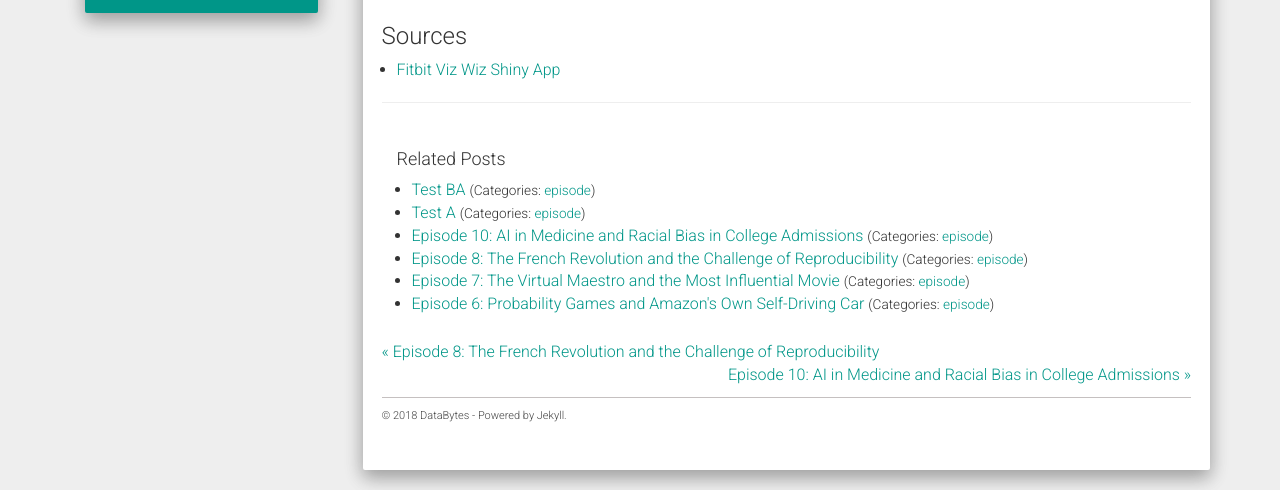
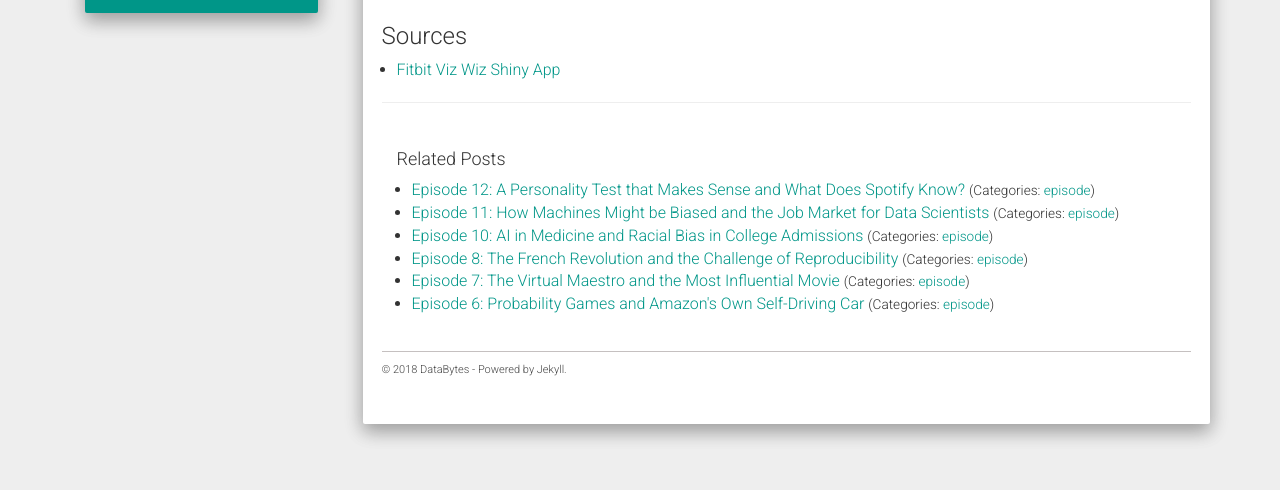
Before and after one commit to DataBytesPodcast/databytespodcast.github.io, a Jekyll site: the page built from _posts/2019-01-25-episode-9-fitbit-viz.md, in a window 1280 px wide, cut to the strip 474-964 px from the top of the page. Built offline with Jekyll 4.4.1, drawn with Linux system fonts in a browser that asks for light colours; nearby versions of some CDN libraries; after the commit the page ends 918 px from its top, so only the background shows below that; some of the changed lines change nothing that is shown.

Commit message:
Added 2 future eps 11 and 12, removed podcast info since feed is externally generated now

```diff
--- a/_config.yml
+++ b/_config.yml
@@ -18,20 +18,6 @@ disqus_shortname: "databytes-podcast"
 enableTags: true
 tagarray: []
 
-podcast_album_art: /static/img/podcast_Databytes.png
-podcast_title: DataBytes
-podcast_owner: Jessi Cisewski-Kehe and Susan Wang
-podcast_email: databytes.podcast@gmail.com
-podcast_category: "Science & Medicine"
-podcast_subcategory_one: "Social Sciences"
-podcast_subcategory_two: "Natural Sciences"
-podcast_explicit: "no"
-podcast_host: "https://databytes.podbean.com/mf/play/"
-podcast_author: Jessi Cisewski-Kehe and Susan Wang
-podcast_description: A discussion of topics related to data, statistics, data science, machine learning, artificial intelligence and where it fits into our daily lives.
-podcast_summary: Data science, big data, artificial intelligence, machine learning... they're all the rage. In this podcast, Jessi Cisewski-Kehe and Susan Wang, 2 academic statisticians, give you a perspective on what's happening in the realm of all things data. Random bantering included.
-podcast_subtitle: Statistics, data science, machine learning, artificial intelligence and where it fits into our daily lives.
-
 paginate: 20
 per_page: 20
 paginate_path: "/page:num/"
--- a/_layouts/post.html
+++ b/_layouts/post.html
@@ -35,16 +35,3 @@ layout: default
     </ul>
     </div>
 {% endif %}
-{% assign curDate = site.time | date: '%s' %}
-
-<div class="PageNavigation">
-  {% if page.previous.url %}
-    <a class="prev pull-left" href="{{ site.url }}{{ page.previous.url }}">&laquo; {{ page.previous.title }}</a>
-  {% endif %}
-  {% if page.next.url %}
-  {% assign postStartDate = page.next.date | date: '%s' %}
-  {% if postStartDate <= curDate %}
-    <a class="next pull-right" href="{{ site.url }}{{ page.next.url }}">{{ page.next.title }} &raquo;</a>
-  {% endif %}
-  {% endif %}
-</div>
--- a/_posts/2019-02-02-test.md
+++ /dev/null
@@ -1,27 +0,0 @@
----
-layout: post
-title:  "Test A"
-date:   2019-02-02
-categories: episode
-podcast_link: nj3ge2/episode9_v2.mp3
-podcast_file_size: 32.5 MB
-podcast_duration: "22:35"
-podcast_length: 3253261
-podcast_description: "Artificial intelligence is starting to make waves in medicine; we look at how technology might potentially change how medical testing works. We also bring in some statistical reasoning in the debate of whether or not there is racial discrimination in Harvard's college admissions process."
----
-
-Artificial intelligence is starting to make waves in medicine; we look at how technology might potentially change how medical testing works. We also bring in some statistical reasoning in the debate of whether or not there is racial discrimination in Harvard's college admissions process.
-
-<iframe src="https://anchor.fm/databytes/embed/episodes/Episode-10-AI-in-Medicine-and-Racial-Bias-in-College-Admissions-e3385t" height="102px" width="400px" frameborder="0" scrolling="no"></iframe>
-
-### Sources
-
-* [High-performance medicine: the convergence of human and artificial intelligence](https://www.nature.com/articles/s41591-018-0300-7)
-
-* [What Statistics Can't Tell Us in the Fight over Affirmative Action at Harvard](http://bostonreview.net/law-justice/andrew-gelman-sharad-goel-daniel-e-ho-what-statistics-cant-tell-us-fight-over)
-
-* [The Harvard Bias Suit by Asian-Americans: 5 Key Issues](https://www.nytimes.com/2018/12/20/us/harvard-asian-american-students-discrimination.html)
-
-* [Harvard Case Expert Report](http://samv91khoyt2i553a2t1s05i-wpengine.netdna-ssl.com/wp-content/uploads/2018/06/Doc-415-1-Arcidiacono-Expert-Report.pdf)
-
-* [Harvard Ranks Applicants on 'Humor' and 'Grit,' Court Filings Show](https://www.thecrimson.com/article/2018/6/16/harvard-admissions-behind-the-scenes/)
--- a/_posts/2019-02-04-test-2.md
+++ /dev/null
@@ -1,27 +0,0 @@
----
-layout: post
-title:  "Test BA"
-date:   2019-02-07
-categories: episode
-podcast_link: nj3ge2/episode9_v2.mp3
-podcast_file_size: 32.5 MB
-podcast_duration: "22:35"
-podcast_length: 3253261
-podcast_description: "Artificial intelligence is starting to make waves in medicine; we look at how technology might potentially change how medical testing works. We also bring in some statistical reasoning in the debate of whether or not there is racial discrimination in Harvard's college admissions process."
----
-
-Artificial intelligence is starting to make waves in medicine; we look at how technology might potentially change how medical testing works. We also bring in some statistical reasoning in the debate of whether or not there is racial discrimination in Harvard's college admissions process.
-
-<iframe src="https://anchor.fm/databytes/embed/episodes/Episode-10-AI-in-Medicine-and-Racial-Bias-in-College-Admissions-e3385t" height="102px" width="400px" frameborder="0" scrolling="no"></iframe>
-
-### Sources
-
-* [High-performance medicine: the convergence of human and artificial intelligence](https://www.nature.com/articles/s41591-018-0300-7)
-
-* [What Statistics Can't Tell Us in the Fight over Affirmative Action at Harvard](http://bostonreview.net/law-justice/andrew-gelman-sharad-goel-daniel-e-ho-what-statistics-cant-tell-us-fight-over)
-
-* [The Harvard Bias Suit by Asian-Americans: 5 Key Issues](https://www.nytimes.com/2018/12/20/us/harvard-asian-american-students-discrimination.html)
-
-* [Harvard Case Expert Report](http://samv91khoyt2i553a2t1s05i-wpengine.netdna-ssl.com/wp-content/uploads/2018/06/Doc-415-1-Arcidiacono-Expert-Report.pdf)
-
-* [Harvard Ranks Applicants on 'Humor' and 'Grit,' Court Filings Show](https://www.thecrimson.com/article/2018/6/16/harvard-admissions-behind-the-scenes/)
--- /dev/null
+++ b/_posts/2019-02-08-ML-bias-jobs-data-science.md
@@ -0,0 +1,25 @@
+---
+layout: post
+title:  "Episode 11: How Machines Might be Biased and the Job Market for Data Scientists"
+date:   2019-02-08
+categories: episode
+---
+
+AI and ML algorithms are growing popular -- but they can actually perpetuate cognitive biases in our daily lives. We discuss the state of the problem and possible solutions. We also present a favorable job outlook for aspiring (or continuing!) data scientists.
+
+
+### Sources
+
+* [Yes, algorithms can be biased](https://arstechnica.com/tech-policy/2019/01/yes-algorithms-can-be-biased-heres-why/#p3)
+
+* [Google: Machine Learning Fairness](https://developers.google.com/machine-learning/fairness-overview/)
+
+* [The reason why most of the images that show up when you search for doctor are white men](https://qz.com/958666/the-reason-why-most-of-the-images-are-men-when-you-search-for-doctor/)
+
+* [ProPublica COMPAS Study](https://www.propublica.org/article/how-we-analyzed-the-compas-recidivism-algorithm)
+
+* [Cognitive Bias in Machine Learning](https://medium.com/ibm-watson-data-lab/cognitive-bias-in-machine-learning-d287838eeb4b)
+
+* [Achieving Fairness through Adversarial Learning: an Application to Recidivism Prediction paper](https://stanford.edu/~cpiech/bio/papers/fairnessAdversary.pdf)
+
+* [Demand and Salaries for Data Scientists Continue to Climb](https://spectrum.ieee.org/view-from-the-valley/at-work/tech-careers/demand-and-salaries-for-data-scientists-continue-to-climb)
--- /dev/null
+++ b/_posts/2019-02-15-personality-test-spotify.md
@@ -0,0 +1,16 @@
+---
+layout: post
+title:  "Episode 12: A Personality Test that Makes Sense and What Does Spotify Know?"
+date:   2019-02-15
+categories: episode
+---
+
+FiveThirtyEight.com has provided a free, online personality test that might make more sense than your typical online clickbaity quiz. We talk about why it calls itself the only personality test that isn't junk science. We then discuss the results of a recent study on Spotify data. Does it know too much about us (and you)? We'll let you know.
+
+### Sources
+
+* [FiveThirtyEight personality test](https://projects.fivethirtyeight.com/personality-quiz/)
+
+* [Spotify data shows how music preferences change with latitude](https://arstechnica.com/science/2019/01/spotify-data-shows-how-music-preferences-change-with-latitude/#p3)
+
+* [Original research article: Global music streaming data reveal diurnal and seasonal patterns of affective preference](https://www.nature.com/articles/s41562-018-0508-z)
```
